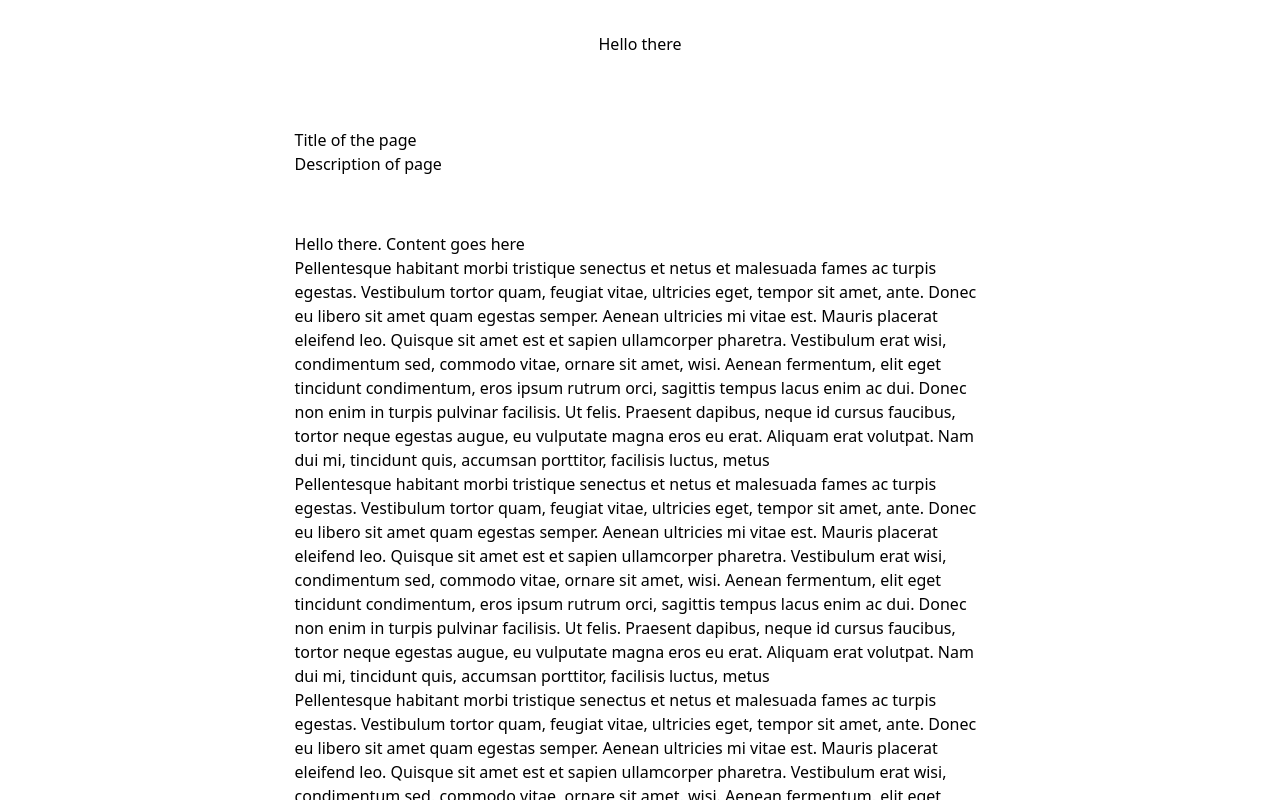
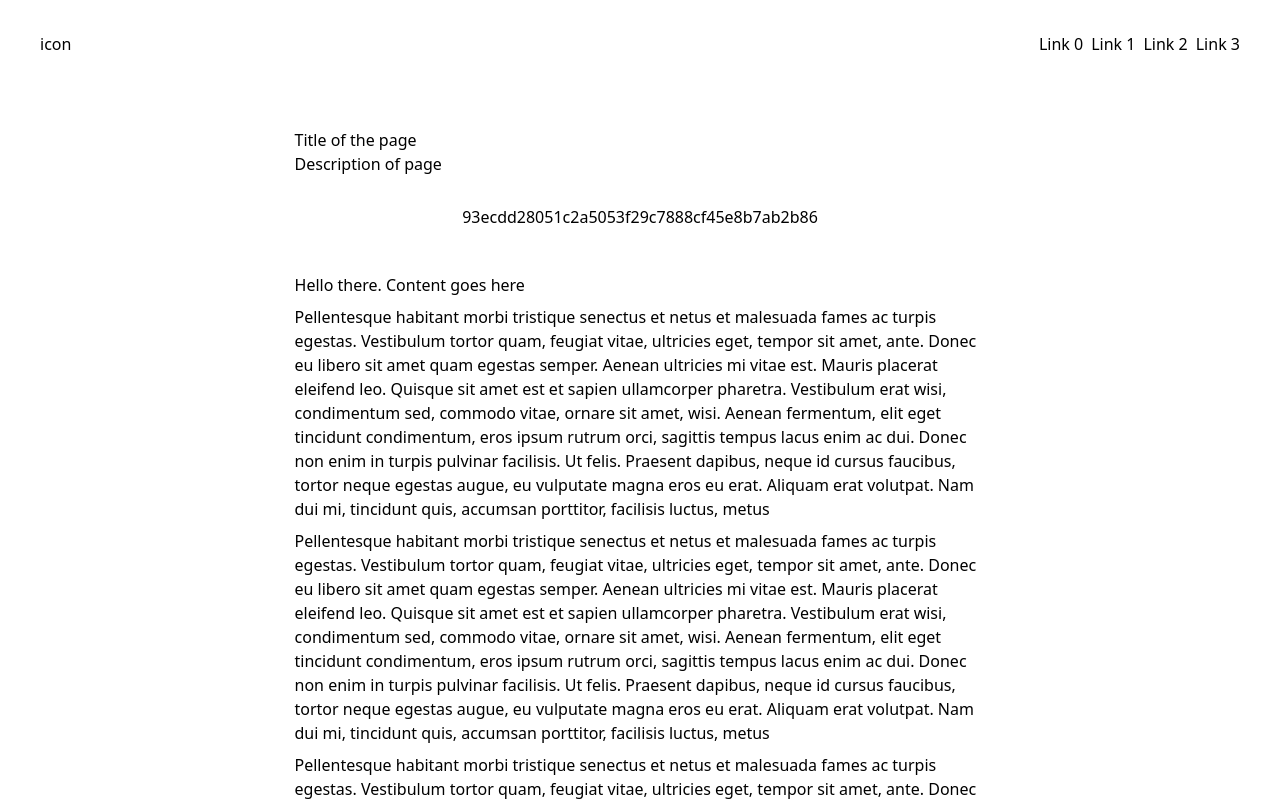
Before and after one commit to khinshankhan/www, a Next.js app: page / in a window 1280 px wide. Shown: the top 800 px of the page. Built offline with nearby package versions, Linux system fonts and the light colour scheme.

Commit message:
experimenting with general placement of elements

```diff
--- a/src/app/page.tsx
+++ b/src/app/page.tsx
@@ -32,8 +32,17 @@ export default function Home() {
   return (
     <div className="flex min-h-dvh w-full flex-col items-center justify-center">
       <div className="xs:min-h-[96vh] flex min-h-[87vh] w-full grow flex-col items-center justify-center">
-        <header className="bg-background/60 page-layout sticky-header relative sticky top-0 z-50 flex justify-center py-4 pt-8 backdrop-blur-md">
-          <nav> Hello there</nav>
+        <header className="bg-background/60 page-layout sticky-header relative sticky top-0 z-50 flex flex-col justify-center py-4 pt-8 backdrop-blur-md">
+          <nav className="align-center flex flex-row justify-between">
+            <div>icon</div>
+
+            <div className="align-center flex flex-row gap-2">
+              {[...Array(4).keys()].map((num) => (
+                <div key={num}>{`Link ${num}`}</div>
+              ))}
+            </div>
+          </nav>
+
           <HorizontalLine className="z-2 reveal-on-scroll absolute bottom-0" />
         </header>
 
@@ -42,23 +51,30 @@ export default function Home() {
           <header className="py-14">
             <h1>Title of the page</h1>
             <span>Description of page</span>
+
+            <HorizontalLine className="z-2 mt-10">
+              93ecdd28051c2a5053f29c7888cf45e8b7ab2b86
+            </HorizontalLine>
           </header>
 
+          <div className="flex w-full grow flex-col gap-2">
             <p>Hello there. Content goes here</p>
 
             {[...Array(13).keys()].map((num) => (
               <p key={num}>
                 Pellentesque habitant morbi tristique senectus et netus et malesuada fames ac turpis
-              egestas. Vestibulum tortor quam, feugiat vitae, ultricies eget, tempor sit amet, ante.
-              Donec eu libero sit amet quam egestas semper. Aenean ultricies mi vitae est. Mauris
-              placerat eleifend leo. Quisque sit amet est et sapien ullamcorper pharetra. Vestibulum
-              erat wisi, condimentum sed, commodo vitae, ornare sit amet, wisi. Aenean fermentum,
-              elit eget tincidunt condimentum, eros ipsum rutrum orci, sagittis tempus lacus enim ac
-              dui. Donec non enim in turpis pulvinar facilisis. Ut felis. Praesent dapibus, neque id
-              cursus faucibus, tortor neque egestas augue, eu vulputate magna eros eu erat. Aliquam
-              erat volutpat. Nam dui mi, tincidunt quis, accumsan porttitor, facilisis luctus, metus
+                egestas. Vestibulum tortor quam, feugiat vitae, ultricies eget, tempor sit amet,
+                ante. Donec eu libero sit amet quam egestas semper. Aenean ultricies mi vitae est.
+                Mauris placerat eleifend leo. Quisque sit amet est et sapien ullamcorper pharetra.
+                Vestibulum erat wisi, condimentum sed, commodo vitae, ornare sit amet, wisi. Aenean
+                fermentum, elit eget tincidunt condimentum, eros ipsum rutrum orci, sagittis tempus
+                lacus enim ac dui. Donec non enim in turpis pulvinar facilisis. Ut felis. Praesent
+                dapibus, neque id cursus faucibus, tortor neque egestas augue, eu vulputate magna
+                eros eu erat. Aliquam erat volutpat. Nam dui mi, tincidunt quis, accumsan porttitor,
+                facilisis luctus, metus
               </p>
             ))}
+          </div>
         </div>
       </div>
 
```
Lines whose indentation alone changed are shown as unchanged.
